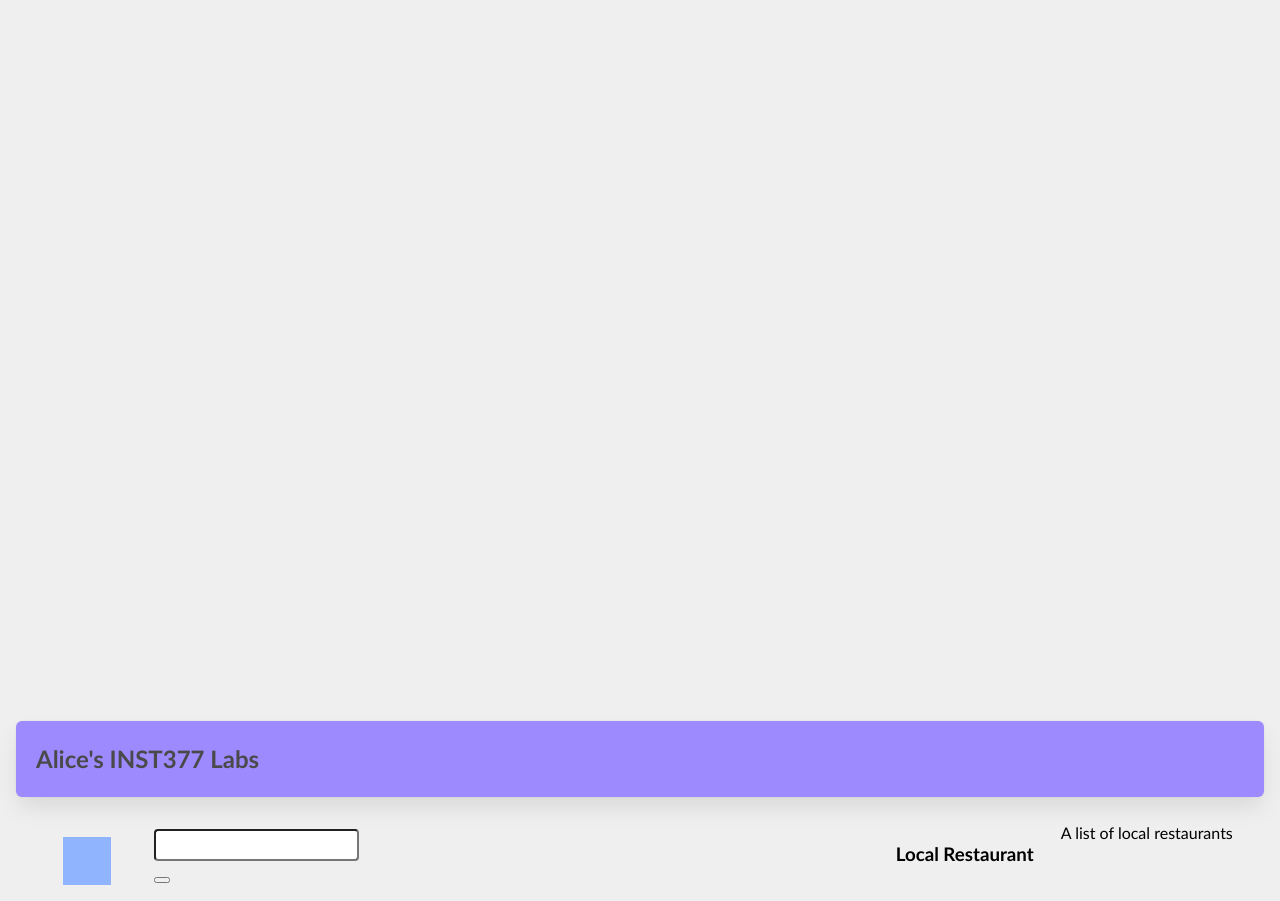
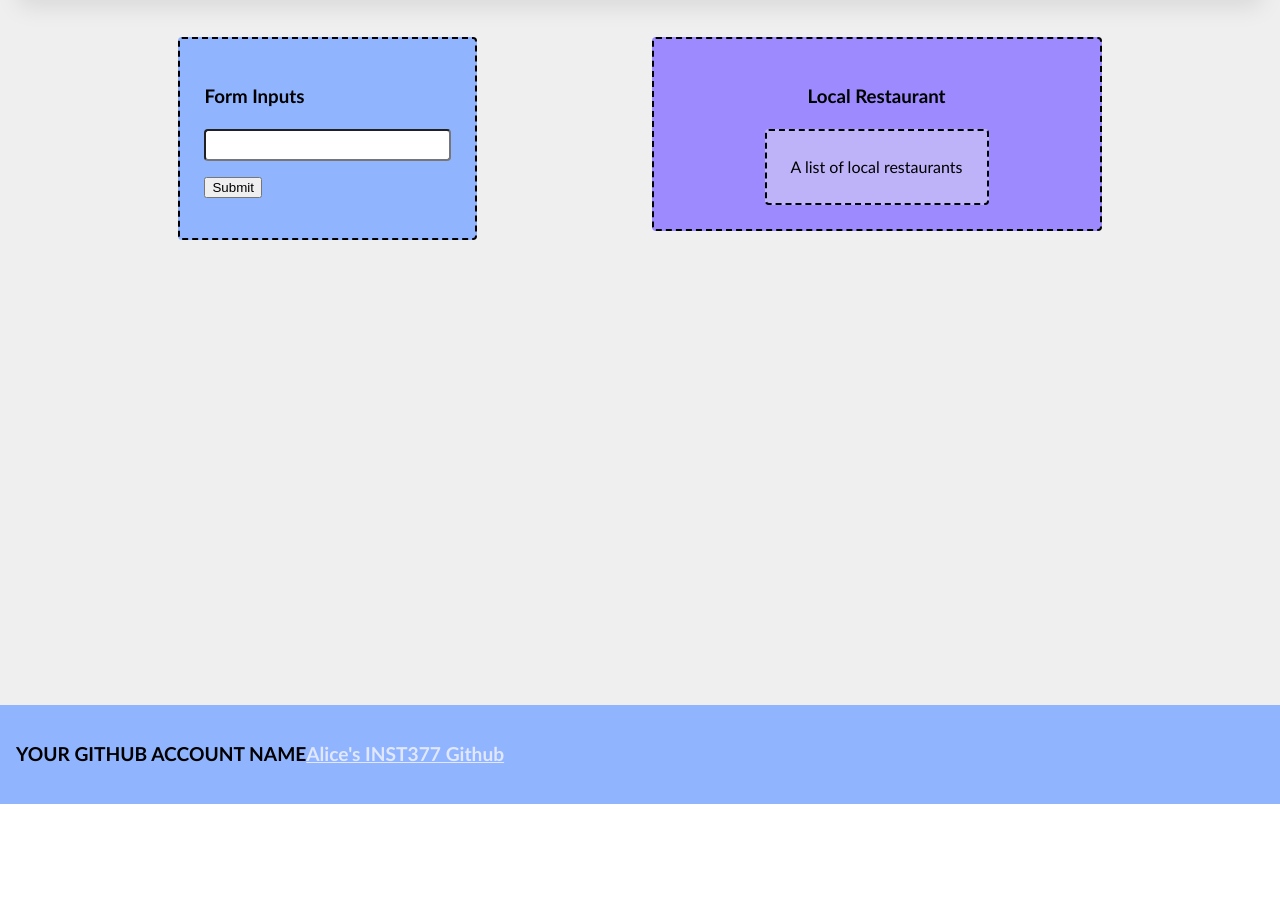
Before and after one commit to achan520/lab_4, a plain HTML site: page index.html in a window 1280 px wide. Shown: the part 95-996 px from the top of the page. After the commit the page ends 899 px from the top, so only its background shows below. Drawn offline with Linux system fonts and the light colour scheme.

Commit message:
HTML changes

```diff
--- a/index.html
+++ b/index.html
@@ -17,22 +17,27 @@
   <link rel="stylesheet" href="style.css">
 </head>
 <body>
-  <div class="wrapper"></div>
+  <div class="wrapper">
     <header class="header">
         <h1>Alice's INST377 Labs</h1>
     </header>
     <div class="container">
-        <div class="left_section"></div>
+        <div class="left_section box">
+            <h3>Form Inputs</h3>
             <form action="/api">
                 <label for="resto"></label>
-                <input type="text" name="resto" id="">
-                <button type="submit"></button>
+                <input type="text" id="resto"/>
+                <button type="submit">Submit</button>
             </form>
-        <div class="right_section"></div>
+        </div>
+        <div class="right_section box">
             <h3>Local Restaurant</h3>
-            <div class = "restaurant_list">
-                A list of local restaurants
-            </div>
+            <div class = "restaurant_list box">A list of local restaurants</div>
+        </div>
     </div>
+</div>
+<footer class = "footer">
+    <p>YOUR GITHUB ACCOUNT NAME<a href="https://github.com/achan520/INST377-Lab-Work" target="_blank" rel="noopener noreferrer"> Alice's INST377 Github</a></p>
+</footer>
 </body>
 </html>
```
